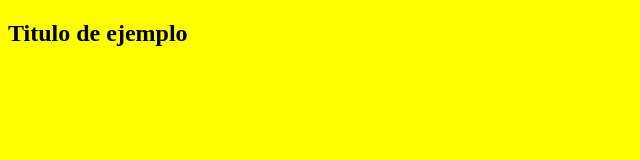
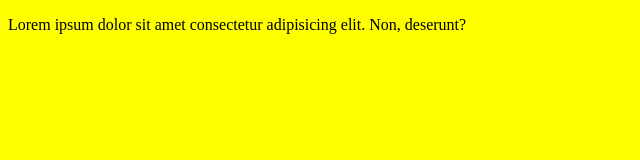
Before and after one commit to Gaye0523/test-repositorio, a plain HTML site: page index.html in a window 1280 px wide. Shown: the whole page, without its empty margins (0-640 px from the left). Drawn offline with Linux system fonts and the light colour scheme.

Commit message:
Agregado Git contenedor

```diff
--- a/index.html
+++ b/index.html
@@ -7,6 +7,15 @@
     <title>Document</title>
   </head>
   <body>
-    <h2 class="anchoMedio">Titulo de ejemplo</h2>
+    <!-- DIV CONTENEDOR 1 -->
+
+    <div class="container">
+      <div class="row">
+        <p>
+          Lorem ipsum dolor sit amet consectetur adipisicing elit. Non,
+          deserunt?
+        </p>
+      </div>
+    </div>
   </body>
 </html>
```
